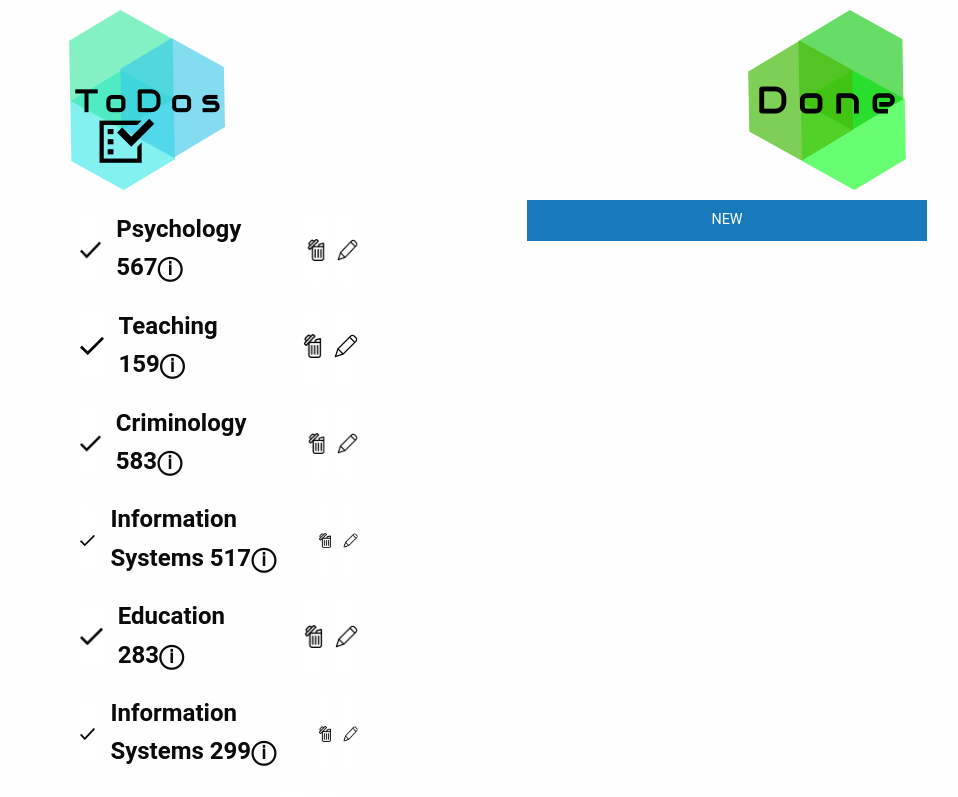
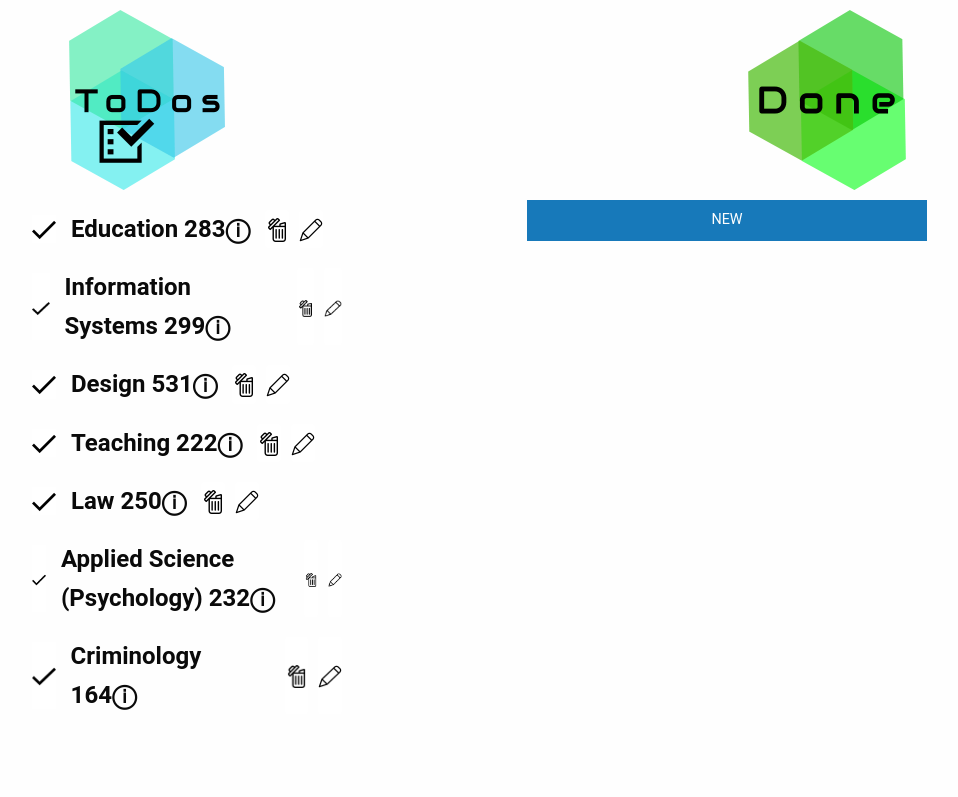
Before and after one commit to Olaf-Koziara/todo_list-restAPI, a React (Create React App) app: page / in a window 1280 px wide. Shown: the top 797 px of the page, without its empty margins (153-1111 px from the left). Built offline with nearby package versions, Linux system fonts and the light colour scheme; data requests are answered from the project's data file.

Commit message:
PopAnimationAdded

```diff
--- a/src/App.css
+++ b/src/App.css
@@ -1,5 +1,5 @@
 .App {
-  width: 90%;
+  width: 100%;
   display: flex;
 
   margin: auto;
--- a/src/components/TodoForm/TodoForm.css
+++ b/src/components/TodoForm/TodoForm.css
@@ -12,6 +12,7 @@
 }
 .TodoForm {
   margin: 20px;
+  font-family: -apple-system;
 }
 
 .formSubmit {
@@ -59,8 +60,8 @@
 
 .formWrapper {
   text-align: left;
-  margin-left: 40px;
-  width: 60%;
+
+  width: 600px;
 }
 .description {
   border: 0;
--- a/src/components/TodoItem/TodoItem.css
+++ b/src/components/TodoItem/TodoItem.css
@@ -10,6 +10,7 @@
   margin-top: 40px;
   z-index: 99;
 }
+
 .pop {
   opacity: 1;
   font-size: 20px;
@@ -51,7 +52,7 @@
   user-select: none;
 }
 .labelCreated {
-  margin-left: 100px;
+  margin: auto;
 }
 .labelWrapper {
   display: flex;
@@ -124,3 +125,8 @@
 .doneButton:hover {
   background-color: #3bb273;
 }
+.pWrapper {
+  display: flex;
+  gap: 30px;
+  margin: 2px;
+}
--- a/src/components/TodoItem/TodoItem.js
+++ b/src/components/TodoItem/TodoItem.js
@@ -3,6 +3,7 @@ import "./TodoItem.css";
 import deletIcon from "../../assets/001-delete.png";
 import editIcon from "../../assets/002-pen.png";
 import applyIcon from "../../assets/001-done.png";
+import { CSSTransition } from "react-transition-group";
 const TodoItem = ({
   todo,
   markComplete,
@@ -62,20 +63,26 @@ const TodoItem = ({
             <span>&#9432;</span>
           </p>
           {showPop ? (
+            <CSSTransition
+              in={showPop}
+              appear={true}
+              timeout={100}
+              classNames="pop"
+            >
               <div className="card">
-              <div className="labelWrapper">
+                <div className="card-divider">
                   <div className="labelCreated">Created</div>
-                <div className="labelCreated">Due Date</div>
+                  <div className="mx-auto">{todo.created_at}</div>
+                  <div className="labelCreated">Planed due date</div>
+
+                  <div className="mx-auto">{todo.due_date}</div>
                 </div>
-              <div className="card-divider">
-                {todo.created_at} {todo.due_date}
-              </div>
-
                 <div className="card-section">
                   <h4>{todo.title}</h4>
                   <p>{todo.description}</p>
                 </div>
               </div>
+            </CSSTransition>
           ) : (
             ""
           )}
--- a/src/index.css
+++ b/src/index.css
@@ -4,3 +4,28 @@
   margin: 0;
   font-family: Roboto;
 }
+.mx-auto {
+  margin: auto;
+}
+.card-divider {
+  display: block;
+}
+
+@keyframes scale-up-tl {
+  0% {
+    transform: scale(0.5);
+    transform-origin: 0 0;
+  }
+  100% {
+    transform: scale(1);
+    transform-origin: 0 0;
+  }
+}
+.pop-appear {
+  transform: scaleY(0);
+}
+.pop-appear-done {
+  transform: scale(1);
+  transition: 2s;
+  animation: scale-up-tl 0.4s cubic-bezier(0.39, 0.575, 0.565, 1) both;
+}
--- a/src/localData/todos.json
+++ b/src/localData/todos.json
@@ -1,13 +1,5 @@
 {
   "todos": [
-    {
-      "id": 1,
-      "title": "Psychology 567",
-      "due_date": "2020-04-20 17:11:00 UTC",
-      "description": "Iure eveniet fuga. Tempora officiis et. Et consequatur in.",
-      "created_at": "2019-09-08 16:30:06 UTC",
-      "updated_at": "2019-09-08 16:30:06 UTC"
-    },
     {
       "body": "{\"title\":\"Education 285\"}",
       "id": 2,
@@ -19,7 +11,8 @@
       "due_date": "2019-10-29 07:49:38 UTC",
       "description": "Laboriosam accusamus iure. Animi praesentium pariatur. Eligendi quis animi.",
       "created_at": "2019-09-08 16:30:06 UTC",
-      "updated_at": "2019-09-08 16:30:06 UTC"
+      "updated_at": "2019-09-08 16:30:06 UTC",
+      "completed": true
     },
     {
       "id": 4,
@@ -27,15 +20,8 @@
       "due_date": "2020-03-15 16:33:13 UTC",
       "description": "Totam odit dignissimos. Aliquam enim delectus. Voluptatum alias possimus.",
       "created_at": "2019-09-08 16:30:06 UTC",
-      "updated_at": "2019-09-08 16:30:06 UTC"
-    },
-    {
-      "id": 5,
-      "title": "Information Systems 517",
-      "due_date": "2019-11-13 14:37:28 UTC",
-      "description": "Quam cum hic. Est et temporibus. Quidem neque et.",
-      "created_at": "2019-09-08 16:30:06 UTC",
-      "updated_at": "2019-09-08 16:30:06 UTC"
+      "updated_at": "2019-09-08 16:30:06 UTC",
+      "completed": true
     },
     {
       "id": 6,
--- a/src/views/Done/Done.js
+++ b/src/views/Done/Done.js
@@ -15,7 +15,7 @@ const Done = ({ todos, setTodos }) => {
 
   return (
     <>
-      <ul style={{ listStyle: "none", marginLeft: "330px" }}>
+      <ul style={{ listStyle: "none" }}>
         {todos
           .filter((todo) => todo.completed)
           .map((todo, index) => {
```
Lines whose indentation alone changed are shown as unchanged.
